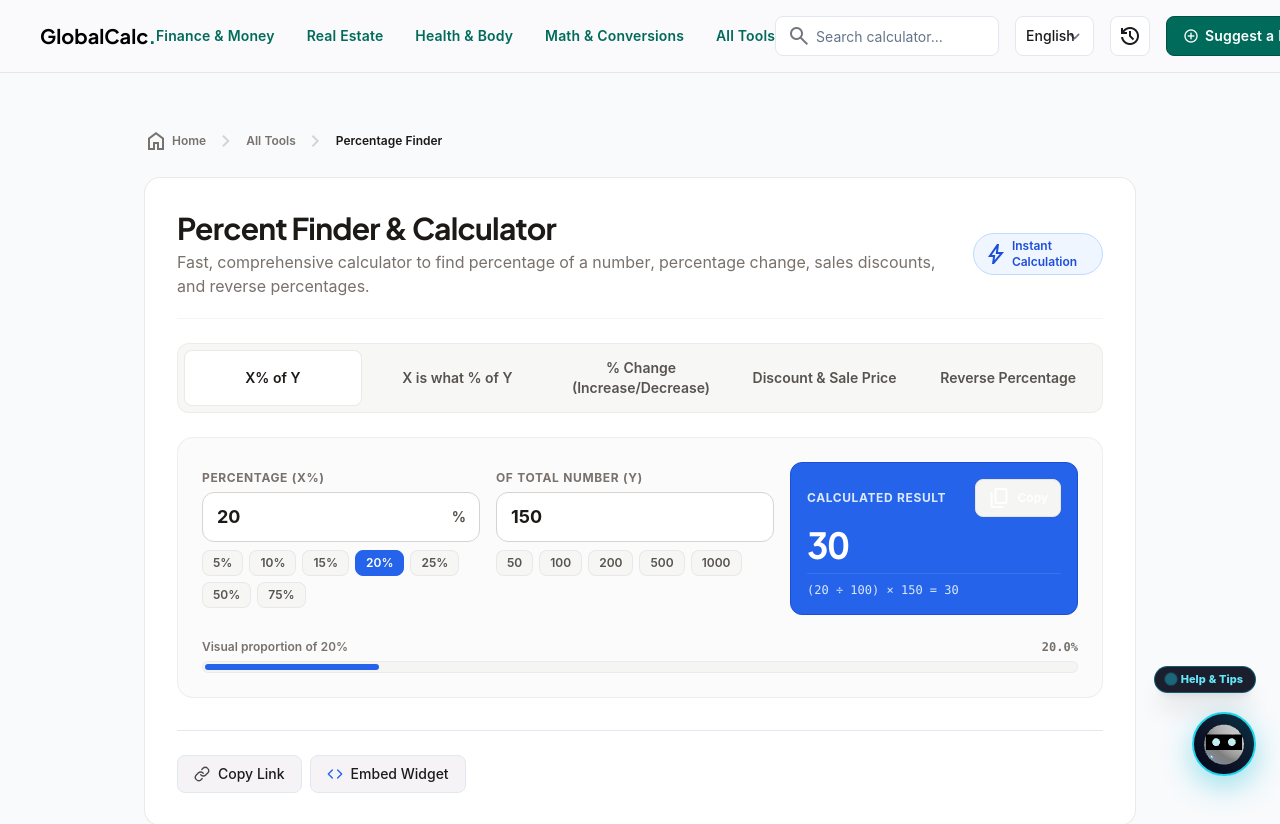
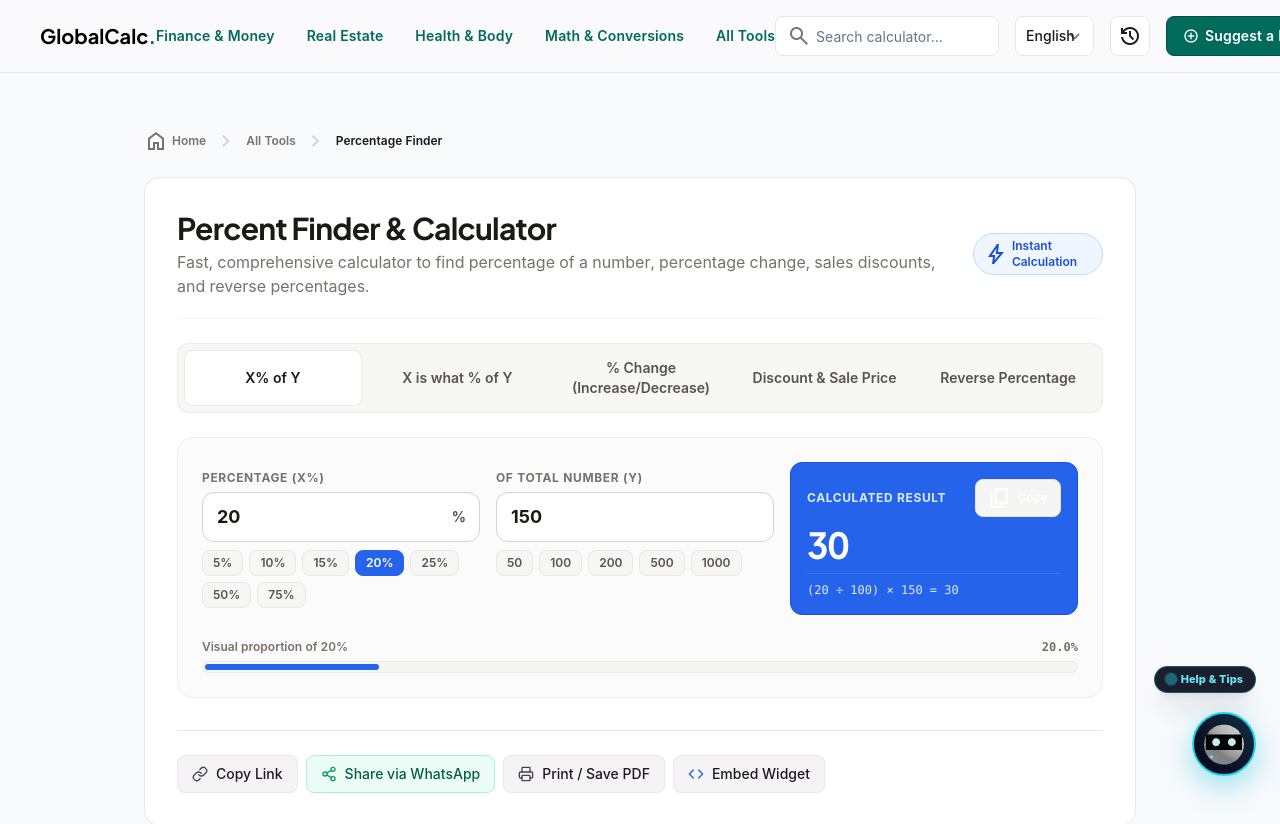
Before and after one commit to Almog787/Global-calculator-pro, a React (Vite) app: page /en/percentage-finder in a window 1280 px wide. Shown: the top 824 px of the page. Built offline with nearby package versions, Linux system fonts and the light colour scheme.

Commit message:
feat: add share and print functionality
- Add print and WhatsApp sharing options to ShareActions.
- Pass calculator-specific summaries to ShareActions.
- Remove redundant RTL positioning logic from VirtualAssistant.

```diff
--- a/src/components/ShareActions.tsx
+++ b/src/components/ShareActions.tsx
@@ -1,5 +1,5 @@
 import React, { useState } from 'react';
-import { Link as LinkIcon, Check, Clock, ChevronDown, Code } from 'lucide-react';
+import { Link as LinkIcon, Check, Clock, ChevronDown, Code, Printer, Share2 } from 'lucide-react';
 import { useI18n } from '../contexts/i18n';
 import EmbedModal from './EmbedModal';
 
@@ -9,6 +9,7 @@ interface ShareActionsProps {
   onLoadHistory?: (index: number) => void;
   calculatorTitle?: string;
   calculatorPath?: string;
+  shareMessage?: string;
 }
 
 export default function ShareActions({
@@ -17,6 +18,7 @@ export default function ShareActions({
   onLoadHistory,
   calculatorTitle,
   calculatorPath,
+  shareMessage,
 }: ShareActionsProps) {
   const { t, lang } = useI18n();
   const [copied, setCopied] = useState(false);
@@ -31,32 +33,69 @@ export default function ShareActions({
     setTimeout(() => setCopied(false), 2000);
   };
 
+  const handleWhatsAppShare = () => {
+    const text = shareMessage
+      ? `${shareMessage}\n\n${window.location.href}`
+      : `${calculatorTitle || 'GlobalCalc Pro'}\n${window.location.href}`;
+    const url = `https://api.whatsapp.com/send?text=${encodeURIComponent(text)}`;
+    window.open(url, '_blank', 'noopener,noreferrer');
+  };
+
+  const handlePrint = () => {
+    window.print();
+  };
+
   const hasHistory = historyEntries && historyEntries.length > 0;
 
   const labels = {
-    en: { copyLink: 'Copy Link', embed: 'Embed Widget', saveResult: 'Save Result', history: 'Recent Calculations' },
-    he: { copyLink: 'העתק קישור', embed: 'הטמע באתר (Embed)', saveResult: 'שמור חישוב', history: 'היסטוריית חישובים' },
-    es: { copyLink: 'Copiar Enlace', embed: 'Insertar Widget', saveResult: 'Guardar Resultado', history: 'Cálculos Recientes' },
-    fr: { copyLink: 'Copier le Lien', embed: 'Intégrer le Widget', saveResult: 'Sauvegarder', history: 'Historique des Calculs' },
-    ar: { copyLink: 'نسخ الرابط', embed: 'تضمين في موقعك', saveResult: 'حفظ الحساب', history: 'سجل الحسابات' },
-  }[lang] || { copyLink: 'Copy Link', embed: 'Embed Widget', saveResult: 'Save Result', history: 'Recent Calculations' };
+    en: { copyLink: 'Copy Link', whatsapp: 'Share via WhatsApp', print: 'Print / Save PDF', embed: 'Embed Widget', saveResult: 'Save Result', history: 'Recent Calculations' },
+    he: { copyLink: 'העתק קישור', whatsapp: 'שתף ב-WhatsApp', print: 'הדפס / שמור כ-PDF', embed: 'הטמע באתר (Embed)', saveResult: 'שמור חישוב', history: 'היסטוריית חישובים' },
+    es: { copyLink: 'Copiar Enlace', whatsapp: 'Compartir en WhatsApp', print: 'Imprimir / PDF', embed: 'Insertar Widget', saveResult: 'Guardar Resultado', history: 'Cálculos Recientes' },
+    fr: { copyLink: 'Copier le Lien', whatsapp: 'Partager sur WhatsApp', print: 'Imprimer / PDF', embed: 'Intégrer le Widget', saveResult: 'Sauvegarder', history: 'Historique des Calculs' },
+    ar: { copyLink: 'نسخ الرابط', whatsapp: 'مشاركة عبر WhatsApp', print: 'طباعة / حفظ PDF', embed: 'تضمين في موقعك', saveResult: 'حفظ الحساب', history: 'سجل الحسابات' },
+  }[lang] || { copyLink: 'Copy Link', whatsapp: 'Share via WhatsApp', print: 'Print / Save PDF', embed: 'Embed Widget', saveResult: 'Save Result', history: 'Recent Calculations' };
 
   return (
     <>
-      <div className="mt-8 pt-6 border-t border-border-subtle flex flex-wrap items-center gap-3 justify-between sm:justify-start">
-        <div className="flex gap-2">
+      <div className="mt-8 pt-6 border-t border-border-subtle flex flex-wrap items-center gap-2.5 justify-between sm:justify-start print:hidden">
+        <div className="flex flex-wrap gap-2">
+          {/* Copy Link */}
           <button
             type="button"
             onClick={handleCopyLink}
-            className="flex items-center gap-2 px-4 py-2 bg-surface-container-low hover:bg-surface-container-high text-on-surface rounded-lg transition-colors font-medium text-sm border border-border-subtle cursor-pointer"
+            className="flex items-center gap-2 px-3.5 py-2 bg-surface-container-low hover:bg-surface-container-high text-on-surface rounded-lg transition-colors font-medium text-xs sm:text-sm border border-border-subtle cursor-pointer"
           >
             {copied ? <Check className="w-4 h-4 text-green-500" /> : <LinkIcon className="w-4 h-4 text-on-surface-variant" />}
             <span>{labels.copyLink}</span>
           </button>
+
+          {/* WhatsApp Share */}
+          <button
+            type="button"
+            onClick={handleWhatsAppShare}
+            className="flex items-center gap-2 px-3.5 py-2 bg-emerald-50 hover:bg-emerald-100 text-emerald-800 rounded-lg transition-colors font-medium text-xs sm:text-sm border border-emerald-200 cursor-pointer"
+            title={labels.whatsapp}
+          >
+            <Share2 className="w-4 h-4 text-emerald-600" />
+            <span>{labels.whatsapp}</span>
+          </button>
+
+          {/* Print / Save PDF */}
+          <button
+            type="button"
+            onClick={handlePrint}
+            className="flex items-center gap-2 px-3.5 py-2 bg-surface-container-low hover:bg-surface-container-high text-on-surface rounded-lg transition-colors font-medium text-xs sm:text-sm border border-border-subtle cursor-pointer"
+            title={labels.print}
+          >
+            <Printer className="w-4 h-4 text-on-surface-variant" />
+            <span>{labels.print}</span>
+          </button>
+
+          {/* Embed Widget */}
           <button
             type="button"
             onClick={() => setIsEmbedModalOpen(true)}
-            className="flex items-center gap-2 px-4 py-2 bg-surface-container-low hover:bg-blue-50 text-on-surface hover:text-blue-700 rounded-lg transition-colors font-medium text-sm border border-border-subtle hover:border-blue-300 cursor-pointer"
+            className="flex items-center gap-2 px-3.5 py-2 bg-surface-container-low hover:bg-blue-50 text-on-surface hover:text-blue-700 rounded-lg transition-colors font-medium text-xs sm:text-sm border border-border-subtle hover:border-blue-300 cursor-pointer"
           >
             <Code className="w-4 h-4 text-blue-600" />
             <span>{labels.embed}</span>
@@ -73,7 +112,7 @@ export default function ShareActions({
                   setCopied(true);
                   setTimeout(() => setCopied(false), 2000);
                 }}
-                className="flex items-center gap-2 px-4 py-2 bg-primary text-on-primary hover:opacity-90 rounded-lg transition-opacity font-medium text-sm shadow-sm"
+                className="flex items-center gap-2 px-4 py-2 bg-primary text-on-primary hover:opacity-90 rounded-lg transition-opacity font-medium text-xs sm:text-sm shadow-xs"
               >
                 <Clock className="w-4 h-4" />
                 <span>{labels.saveResult}</span>
--- a/src/components/VirtualAssistant.tsx
+++ b/src/components/VirtualAssistant.tsx
@@ -313,11 +313,11 @@ export default function VirtualAssistant() {
 
   return (
     <div
-      className={`fixed bottom-4 right-4 sm:bottom-6 sm:right-6 rtl:right-auto rtl:left-4 sm:rtl:left-6 z-50 flex flex-col items-end rtl:items-start select-none pointer-events-none`}
+      className={`fixed bottom-4 right-4 sm:bottom-6 sm:right-6 z-50 flex flex-col items-end select-none pointer-events-none`}
     >
       {/* Floating Dialog / Speech Bubble Container */}
       <div
-        className={`bg-slate-900/95 backdrop-blur-2xl text-slate-100 rounded-3xl shadow-[0_25px_60px_-15px_rgba(6,182,212,0.35)] border border-cyan-500/30 w-[calc(100vw-32px)] sm:w-[415px] overflow-hidden transition-all duration-300 ease-out origin-bottom-right rtl:origin-bottom-left pointer-events-auto flex flex-col max-h-[85vh] sm:max-h-[620px] mb-3.5 ${
+        className={`bg-slate-900/95 backdrop-blur-2xl text-slate-100 rounded-3xl shadow-[0_25px_60px_-15px_rgba(6,182,212,0.35)] border border-cyan-500/30 w-[calc(100vw-32px)] sm:w-[415px] overflow-hidden transition-all duration-300 ease-out origin-bottom-right pointer-events-auto flex flex-col max-h-[85vh] sm:max-h-[620px] mb-3.5 ${
           isOpen
             ? "animate-pop-in-spring opacity-100 translate-y-0"
             : "scale-0 opacity-0 pointer-events-none translate-y-6"
@@ -784,7 +784,7 @@ export default function VirtualAssistant() {
               setIsOpen(true);
               triggerSuccessJump();
             }}
-            className="absolute -top-10 right-0 rtl:right-auto rtl:left-0 bg-slate-950/90 text-cyan-300 text-[11px] font-extrabold py-1 px-3 rounded-full shadow-xl whitespace-nowrap animate-bounce flex items-center gap-1.5 cursor-pointer hover:bg-cyan-950 transition-colors border border-cyan-500/40"
+            className="absolute -top-10 right-0 bg-slate-950/90 text-cyan-300 text-[11px] font-extrabold py-1 px-3 rounded-full shadow-xl whitespace-nowrap animate-bounce flex items-center gap-1.5 cursor-pointer hover:bg-cyan-950 transition-colors border border-cyan-500/40"
           >
             <span className="w-2 h-2 rounded-full bg-cyan-400 animate-ping"></span>
             <span>{i18nTexts.badge}</span>
--- a/src/pages/calculators/CompoundInterest.tsx
+++ b/src/pages/calculators/CompoundInterest.tsx
@@ -587,6 +587,11 @@ ${lang === 'he' ? 'הפרש ורווח עודף' : 'Difference & Extra Returns'}
           onSaveHistory={saveToHistory}
           historyEntries={getHistory()}
           onLoadHistory={loadFromHistory}
+          shareMessage={
+            lang === 'he'
+              ? `חישוב ריבית דריבית מגלובל קאלק פרו:\nהפקדה ראשונית: ${currencyFormat.format(principal)}\nהפקדה חודשית: ${currencyFormat.format(contribution)}\nתשואה שנתית: ${rate}%\nתקופה: ${years} שנים\nשווי עתידי משוער: ${currencyFormat.format(activeFutureValue)}`
+              : `Compound Interest Calculation:\nPrincipal: ${currencyFormat.format(principal)}\nMonthly Contribution: ${currencyFormat.format(contribution)}\nAnnual Rate: ${rate}%\nTerm: ${years} Years\nFuture Value: ${currencyFormat.format(activeFutureValue)}`
+          }
         />
       </div>
       </div>
--- a/src/pages/calculators/MortgageCalculator.tsx
+++ b/src/pages/calculators/MortgageCalculator.tsx
@@ -721,7 +721,15 @@ ${lang === 'he' ? 'הפרש וחיסכון' : 'Difference & Savings'}:
         </div>
 
         <div className="mt-6 pt-4 border-t border-white/10">
-          <ShareActions calculatorTitle={t.mortgageTitle} calculatorPath="/mortgage-calculator" />
+          <ShareActions
+            calculatorTitle={t.mortgageTitle}
+            calculatorPath="/mortgage-calculator"
+            shareMessage={
+              lang === 'he'
+                ? `חישוב משכנתא מגלובל קאלק פרו:\nסכום הלוואה: ${currencyFormat.format(activePrincipal)}\nריבית: ${rate}%\nתקופה: ${years} שנים\nהחזר חודשי: ${currencyFormat.format(activeMonthlyPayment)}`
+                : `Mortgage Calculation:\nLoan: ${currencyFormat.format(activePrincipal)}\nRate: ${rate}%\nTerm: ${years} Years\nMonthly Payment: ${currencyFormat.format(activeMonthlyPayment)}`
+            }
+          />
         </div>
       </div>
     </div>
```
